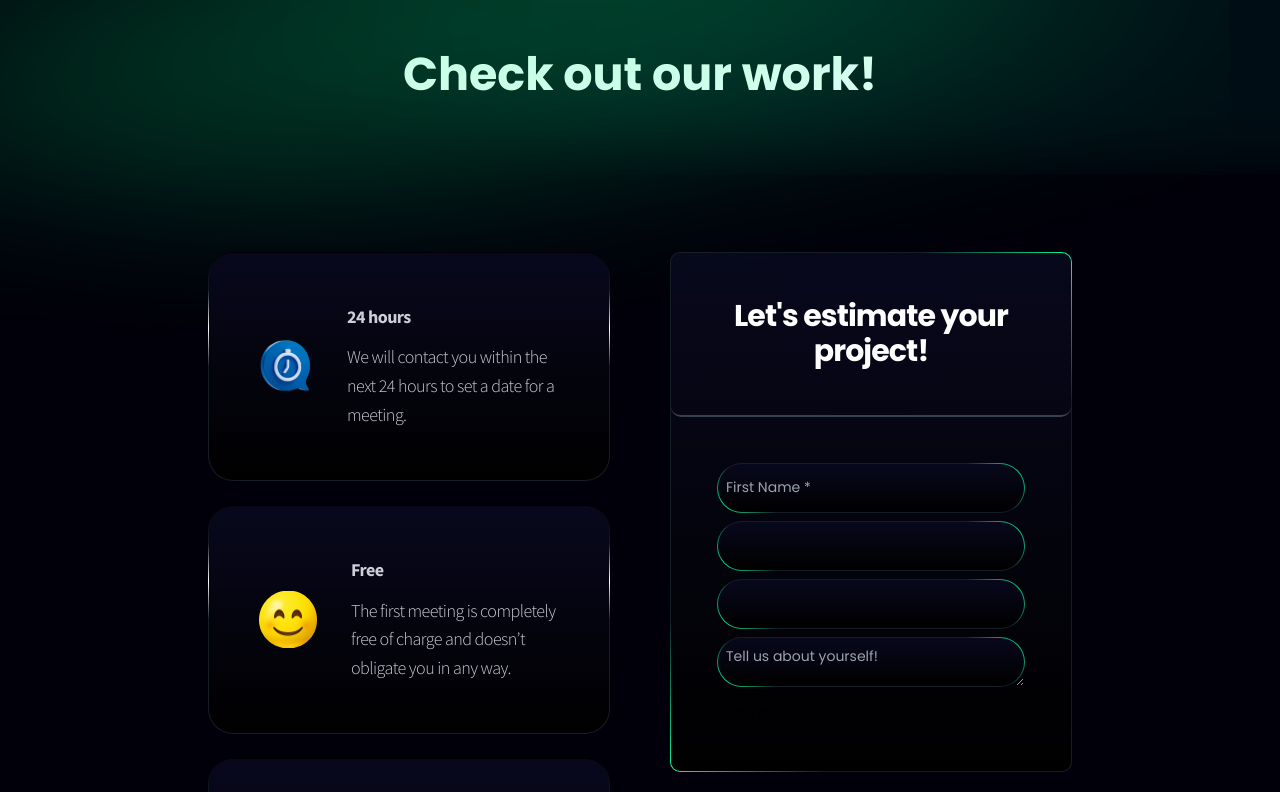
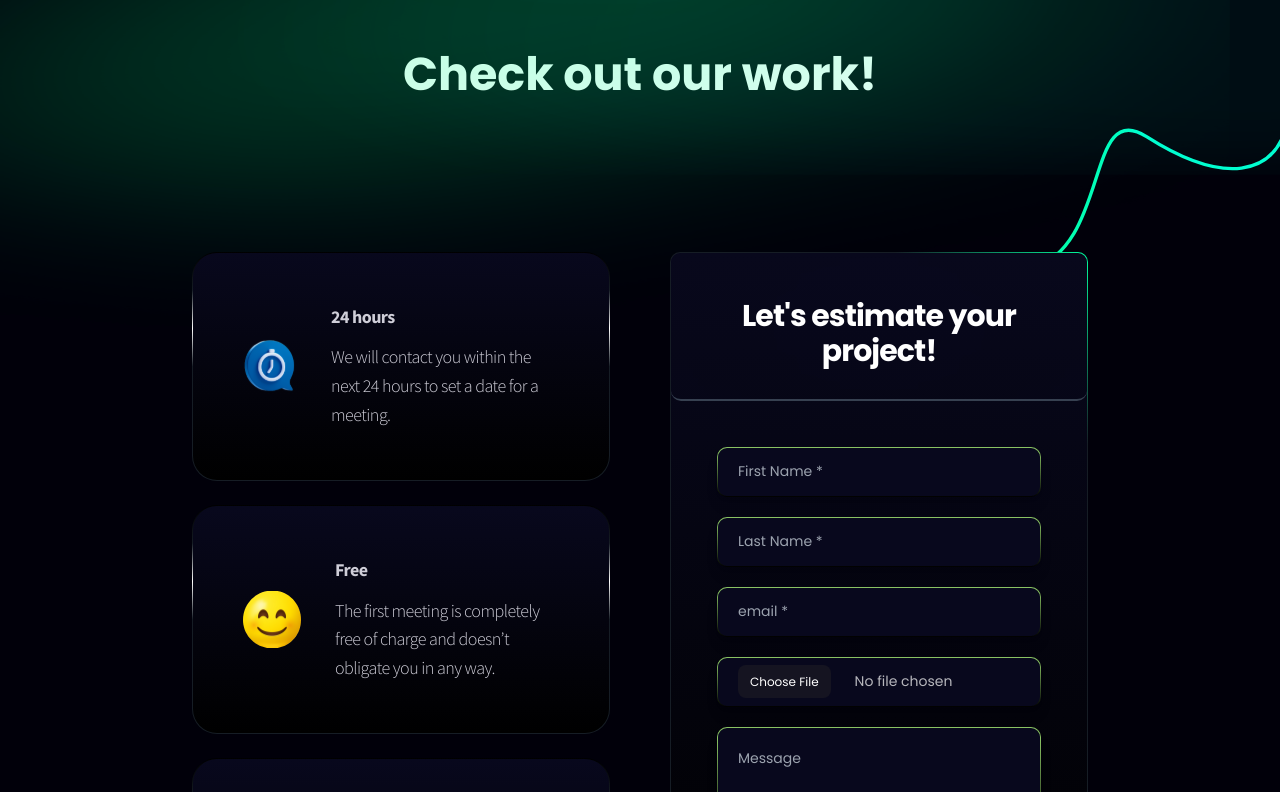
Before and after one commit to chainhouse-it/sc-frontend, a Next.js app: page /estimate-the-project in a window 1280 px wide. Shown: the part 1228-2020 px from the top of the page. Built offline with nearby package versions, Linux system fonts and the light colour scheme.

Commit message:
estimate page finished

```diff
--- a/components/Estimate/CheckOurWork.jsx
+++ b/components/Estimate/CheckOurWork.jsx
@@ -31,9 +31,14 @@ const CheckOurWork = () => {
 					alt='Bottom line'
 					className='absolute bottom-[-140px] left-0 lg:hidden w-[320px]'
 				/>
+				<img
+					src='/images/estimateproject/top.svg'
+					alt='Bottom line'
+					className='absolute top-[-140px] right-0 lg:hidden w-[320px]'
+				/>
 			</LeftFlexCol>
 
-			<RightFlexCol className='flex-1 flex flex-col'>
+			<RightFlexCol className='flex-1 flex flex-col z-50'>
 				<ContactForm />
 			</RightFlexCol>
 		</FlexRow>
--- a/components/Estimate/ContactForm.jsx
+++ b/components/Estimate/ContactForm.jsx
@@ -1,6 +1,7 @@
-import React, { useState } from 'react';
+import React, { useState, useRef } from 'react';
 
 const ContactForm = () => {
+	const inputref = useRef();
 	const [query, setQuery] = useState({
 		first: '',
 		last: '',
@@ -8,6 +9,7 @@ const ContactForm = () => {
 		message: '',
 		file: '',
 	});
+	const [fileText, setFileText] = useState('No file chosen');
 
 	const handleChange = (e) => {
 		setQuery({ ...query, [e.target.name]: e.target.value });
@@ -18,15 +20,27 @@ const ContactForm = () => {
 			...prevState,
 			file: e.target.files[0],
 		}));
-		console.log(e.target.files[0]);
+
+		if (inputref.current.value) {
+			setFileText(
+				inputref.current.value.match(/[\/\\]([\w\d\s\.\-\(\)]+)$/)[1]
+			);
+		} else {
+			setFileText('No file chosen');
+		}
+	};
+
+	const handleSubmit = (e) => {
+		e.preventDefault();
+		// console.log(query);
 	};
 	return (
 		<div className=' border-gradient-greenSmall'>
-			<h3 className=' p-[46px] font-poppins font-bold bg-[rgba(226, 227, 232, 0.02)] backdrop-blur-[250px] rounded-t-[10px] rounded-b-[10px] border-b-2 border-gray-700 text-[30px] leading-[117.7%] tracking-[-0.03em] text-center'>
+			<h3 className=' p-[46px] pb-[30px] font-poppins font-bold bg-[rgba(226, 227, 232, 0.02)] backdrop-blur-[250px] rounded-t-[10px] rounded-b-[10px] border-b-2 border-gray-700 text-[30px] leading-[117.7%] tracking-[-0.03em] text-center'>
 				Let's estimate your project!
 			</h3>
 
-			<form action='' className='text-black  p-[46px]'>
+			<form onSubmit={handleSubmit} className='text-black  p-[46px]'>
 				<input
 					type='text'
 					value={query.first}
@@ -41,6 +55,7 @@ const ContactForm = () => {
 					value={query.last}
 					name='last'
 					onChange={handleChange}
+					placeholder='Last Name *'
 					className='input'
 				/>
 
@@ -48,15 +63,30 @@ const ContactForm = () => {
 					type='email'
 					value={query.email}
 					name='email'
+					placeholder='email *'
 					onChange={handleChange}
-					className='input'
+					className='input text-gray-500 bg-gray-500 '
 				/>
-				{/* <input
-					type='file'
-					name='file'
-					onChange={handleFileChange}
-					className='input'
-				/> */}
+				<div className='input flex items-center'>
+					<input
+						type='file'
+						onChange={handleFileChange}
+						className='hidden'
+						ref={inputref}
+					/>
+
+					<button
+						className='font-poppins font-[400] text-[12px] leading-[21px] bg-[#151421] py-1.5 px-3 rounded-lg'
+						onClick={() => inputref.current.click()}
+						type='button'
+					>
+						Choose File
+					</button>
+					{/* {console.log(inputref)} */}
+					<span className='font-poppins text-[14px] leading-[21px] opacity-70 ml-6'>
+						{fileText}
+					</span>
+				</div>
 
 				<textarea
 					value={query.message}
@@ -65,11 +95,16 @@ const ContactForm = () => {
 					id=''
 					cols={30}
 					rows={10}
-					className='input'
-					placeholder='Tell us about yourself!'
+					className='w-full h-[120px] textarea '
+					placeholder='Message'
 				/>
 
-				<button type='submit'>Submit</button>
+				<button
+					type='submit'
+					className='text-center w-full h-[49px] mt-[25px]  text-white bg-[#0A0914] font-poppins font-bold p-[20px]  flex items-center justify-center rounded-[40px] border-[1px] border-white'
+				>
+					Submit
+				</button>
 			</form>
 		</div>
 	);
--- a/styles/globals.css
+++ b/styles/globals.css
@@ -80,10 +80,6 @@ body {
 	border: 1px solid transparent;
 }
 
-.input {
-	@apply w-full h-[50px] bg-[#0A0914]  p-2  outline-[0] mb-2 text-[14px] font-poppins text-white rounded-[10px] border-gradient-green;
-}
-
 .border-gradient-only-green {
 	background: linear-gradient(#0c0b15, #0c0b15) padding-box,
 		linear-gradient(135deg, #02fe9e, #161d25, #161d25) border-box;
@@ -123,11 +119,19 @@ body {
 }
 
 .section-wrapper {
-	@apply px-52 xl:px-12 sm:px-4 text-white max-w-[2000px] mx-auto;
+	@apply px-48 xl:px-12 sm:px-4 text-white max-w-[2000px] mx-auto;
 }
 
 .mt-section {
 	@apply mt-[140px] md:mt-24;
+}
+
+.border-gradient-input {
+	background: linear-gradient(#08081d, #08081d) padding-box,
+		linear-gradient(180deg, #89c263 10%, black) border-box;
+
+	border-radius: 10px;
+	border: 0.5px solid transparent;
 }
 
 .mb-section {
@@ -141,6 +145,14 @@ body {
 	@apply text-white font-poppins font-[700] text-[66px] lg:text-6xl md:text-4xl sm:text-3xl leading-[130%] tracking-[-0.03em];
 }
 
+.input {
+	@apply w-full h-[50px] bg-[#0A0914]  p-5  outline-[0]  text-[14px] font-poppins text-white border-gradient-input  mb-[20px] shadow-lg;
+}
+
+.textarea {
+	@apply w-full  bg-[#0A0914]  p-5  outline-[0]  text-[14px] font-poppins text-white rounded-[10px] border-gradient-input  mb-[20px] shadow-lg;
+}
+
 @keyframes driveAnimationOne {
 	from {
 		width: 0;
```
Also changed, not shown: public/images/screenshot/custominput.png (added), 1 other file (tests, documents, lock files or other folders).
